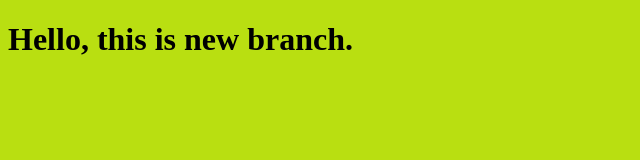
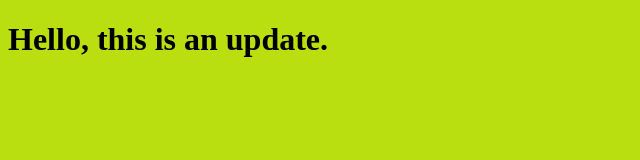
Before and after one commit to omarabdalaziz2005/myproject, a plain HTML site: page index.html in a window 1280 px wide. Shown: the whole page, without its empty margins (0-640 px from the left). Drawn offline with Linux system fonts and the light colour scheme.

Commit message:
adit the html file

```diff
--- a/index.html
+++ b/index.html
@@ -7,7 +7,7 @@
     <link rel="stylesheet" href="style.css">
 </head>
 <body>
-    <h1>Hello, this is new branch.</h1>
+    <h1>Hello, this is an update.</h1>
     <script src="app.js"></script>
 </body>
 </html>
```
